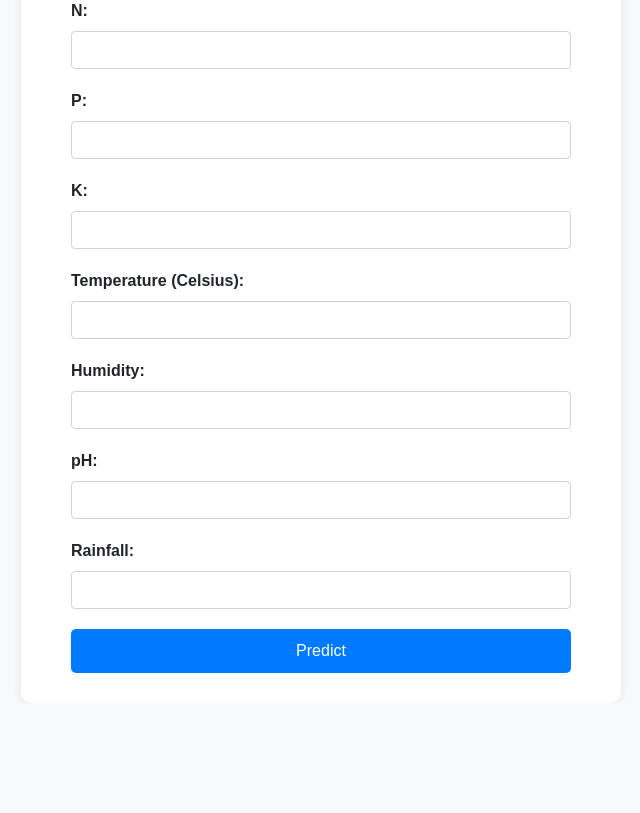
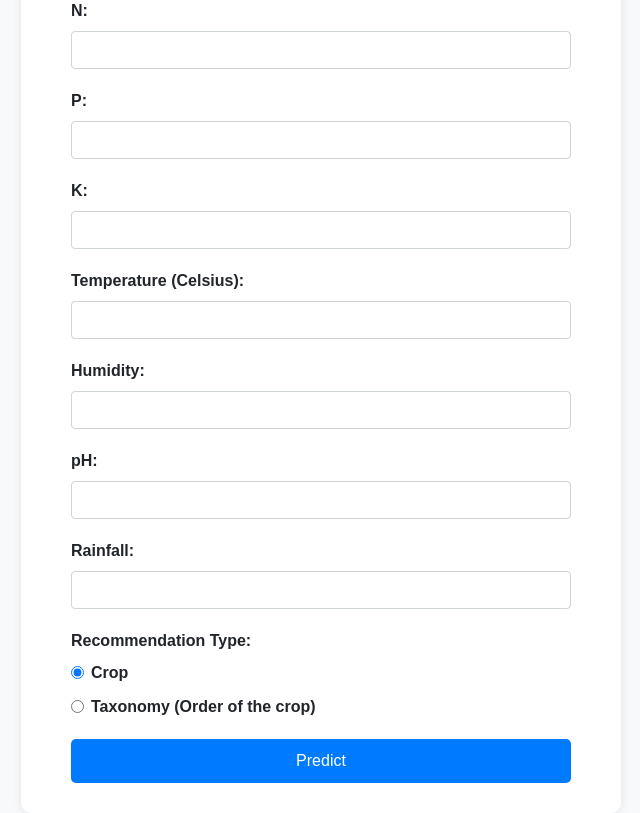
Before and after one commit to audreyvolle/crop-recommendation-application, a Flask app: page / in a window 1280 px wide. Shown: the part 275-1088 px from the top of the page, without its empty margins (319-959 px from the left). Before the commit the page ends 948 px from the top, so only its background shows below. Run offline with Flask 3, Linux system fonts and the light colour scheme; parts of the project's set-up code (start-up, migrations or seed data) failed here and were passed over; some libraries are stand-ins or nearby versions.

Commit message:
taxonomy rec

```diff
--- a/server.py
+++ b/server.py
@@ -22,6 +22,7 @@ Bootstrap(app)
 
 # Load the provided dataset
 data = pd.read_csv("Crop_recommendation.csv")
+dataTaxonomy = pd.read_csv("Order.csv")
 
 # Train a Naive Bayes model on the entire dataset
 features = ['N', 'P', 'K', 'temperature', 'humidity', 'ph', 'rainfall']
@@ -30,10 +31,22 @@ y = data['label']
 nb_model = GaussianNB()
 nb_model.fit(X, y)
 
+# Train a Naive Bayes model on the entire dataset
+X = dataTaxonomy[features]
+y = dataTaxonomy['label']
+nb_model_taxonomy = GaussianNB()
+nb_model_taxonomy.fit(X, y)
+
 # Function to make predictions
 def predict_crop(user_input):
     user_data = pd.DataFrame([user_input], columns=features)
     prediction = nb_model.predict(user_data)
+    return prediction[0]
+
+# Function to make predictions for Taxonomy clustering
+def predict_crop_taxonomy(user_input):
+    user_data = pd.DataFrame([user_input], columns=features)
+    prediction = nb_model_taxonomy.predict(user_data)
     return prediction[0]
 
 # Function to calculate metrics
@@ -58,6 +71,7 @@ def calculate_metrics():
         roc_curves.append((fpr, tpr))
         auc_values_filtered.append(auc(fpr, tpr))
 
+    # Generate a confusion matrix for the filtered data
     correlation_matrix = data[features].corr()
     plt.figure(figsize=(8, 8))
     sns.heatmap(correlation_matrix, annot=True, cmap='coolwarm', fmt=".2f")
@@ -128,6 +142,38 @@ def calculate_metrics():
     # Return all metrics and plots
     return roc_curves, auc_values_filtered, correlation_plot_base64, tsne_plot_base64, dendrogram_base64, labels_heatmap_base64, Hdendrogram_base64
 
+def calculate_metrics_taxonomy():
+
+    # Split the data set into training and testing sets
+    train_data = data.sample(frac=0.8, random_state=123)
+    test_data = data.drop(train_data.index)
+
+    # Perform clustering based on taxonomy for test data
+    predicted_taxonomy = test_data.apply(predict_crop_taxonomy, axis=1)
+
+    # Create binary matrices for actual and predicted labels
+    actual_matrix = pd.get_dummies(test_data['label'])
+    # Extract the crop names from the list of dictionaries
+    predicted_crops = [entry["crop"] for entry in predicted_taxonomy]
+
+    # Create a Series from the list of crop names
+    predicted_series = pd.Series(predicted_crops)
+
+    # Use pd.get_dummies on the Series
+    predicted_matrix = pd.get_dummies(predicted_series)
+
+    # Calculate ROC curves and AUC values for each crop
+    roc_curves_taxonomy = []
+    auc_values_taxonomy = []
+    for crop in data['label'].unique():
+        actual_class_taxonomy = actual_matrix[crop]
+        predicted_class_taxonomy = predicted_matrix[crop]
+        fpr, tpr, _ = roc_curve(actual_class_taxonomy, predicted_class_taxonomy)
+        roc_curves_taxonomy.append((fpr, tpr))
+        auc_values_taxonomy.append(auc(fpr, tpr))
+
+    return roc_curves_taxonomy, auc_values_taxonomy
+
 # Function to plot ROC curves
 def plot_roc_curves(roc_curves, labels, auc_values_filtered):
     plt.figure(figsize=(8, 8))
@@ -147,6 +193,25 @@ def plot_roc_curves(roc_curves, labels, auc_values_filtered):
 def plot_in_main_thread(roc_curves, labels, auc_values_filtered):
     multiprocessing.Process(target=plot_roc_curves, args=(roc_curves, labels, auc_values_filtered)).start()
 
+# Function to plot ROC curves for Taxonomy clustering
+def plot_roc_curves_taxonomy(roc_curves, labels, auc_values_taxonomy):
+    plt.figure(figsize=(8, 8))
+    for i in range(len(roc_curves)):
+        fpr, tpr = roc_curves[i]
+        plt.plot(fpr, tpr, label=f'{labels[i]} (AUC = {auc_values_taxonomy[i]:.2f})')
+
+    plt.plot([0, 1], [0, 1], linestyle='--', color='gray', label='Random')
+    plt.xlabel('False Positive Rate')
+    plt.ylabel('True Positive Rate')
+    plt.title('ROC Curves (Taxonomy Clustering)')
+    plt.legend(loc='lower right')
+    plt.grid(True)
+    plt.ioff()
+    return plt
+
+def plot_in_main_thread_taxonomy(roc_curves, labels, auc_values_taxonomy):
+    multiprocessing.Process(target=plot_roc_curves_taxonomy, args=(roc_curves, labels, auc_values_taxonomy)).start()
+
 # Flask Routes
 @app.route('/')
 def index():
@@ -162,15 +227,24 @@ def predict():
         'humidity': float(request.form['humidity']),
         'ph': float(request.form['ph']),
         'rainfall': float(request.form['rainfall']),
+        'clustering': request.form['clustering']
     }
 
-    prediction = predict_crop(user_input)
+    if user_input['clustering'] == 'taxonomy':
+        prediction = predict_crop_taxonomy(user_input)
+    else:
+        prediction = predict_crop(user_input)
+
     return render_template('index.html', prediction=prediction)
 
 @app.route('/metrics')
 def metrics():
-    # Call the calculate_metrics function
+    # Call the calculate_metrics function for regular clustering
     roc_curves, auc_values_filtered, correlation_plot_base64, tsne_plot_base64, dendrogram_base64, labels_heatmap_base64, Hdendrogram_base64 = calculate_metrics()
+
+    # Call the calculate_metrics_taxonomy function for taxonomy clustering
+    # roc_curves_taxonomy, auc_values_taxonomy = calculate_metrics_taxonomy()
+
     labels = data['label'].unique()
 
     # Extracting the existing plt object from calculate_metrics
@@ -193,6 +267,8 @@ def metrics():
         dendrogram_base64=dendrogram_base64,
         labels_heatmap_base64=labels_heatmap_base64,
         Hdendrogram_base64=Hdendrogram_base64
+        #roc_curves_taxonomy=roc_curves_taxonomy,
+        #auc_values_taxonomy=auc_values_taxonomy
     )
 
 @app.route('/r')
--- a/templates/index.html
+++ b/templates/index.html
@@ -1,5 +1,6 @@
 <!DOCTYPE html>
 <html lang="en">
+
 <head>
     <meta charset="UTF-8">
     <meta name="viewport" content="width=device-width, initial-scale=1.0">
@@ -37,6 +38,14 @@
             font-weight: bold;
         }
 
+        .form-check {
+            margin-bottom: 10px;
+        }
+
+        .form-check-input {
+            margin-right: 5px;
+        }
+
         button {
             background-color: #007bff;
             color: #ffffff;
@@ -61,12 +70,20 @@
             margin-bottom: 30px;
             color: #6c757d;
         }
+
+        .prediction-box {
+            padding: 10px;
+            border-radius: 5px;
+            text-align: center;
+        }
     </style>
 </head>
+
 <body>
     <nav class="navbar navbar-expand-lg navbar-light bg-light">
         <a class="navbar-brand" href="#">Crop Prediction</a>
-        <button class="navbar-toggler" type="button" data-toggle="collapse" data-target="#navbarNav" aria-controls="navbarNav" aria-expanded="false" aria-label="Toggle navigation">
+        <button class="navbar-toggler" type="button" data-toggle="collapse" data-target="#navbarNav"
+            aria-controls="navbarNav" aria-expanded="false" aria-label="Toggle navigation">
             <span class="navbar-toggler-icon"></span>
         </button>
         <div class="collapse navbar-collapse" id="navbarNav">
@@ -117,11 +134,29 @@
                 <label for="rainfall">Rainfall:</label>
                 <input type="text" class="form-control" id="rainfall" name="rainfall" required>
             </div>
+            <div class="form-group">
+                <label for="clustering">Recommendation Type:</label>
+                <div class="form-check">
+                    <input class="form-check-input" type="radio" name="clustering" id="none" value="none" checked>
+                    <label class="form-check-label" for="none">
+                        Crop
+                    </label>
+                </div>
+                <div class="form-check">
+                    <input class="form-check-input" type="radio" name="clustering" id="taxonomy" value="taxonomy">
+                    <label class="form-check-label" for="taxonomy">
+                        Taxonomy (Order of the crop)
+                    </label>
+                </div>
+            </div>
             <button type="submit">Predict</button>
         </form>
         {% if prediction %}
-            <h3 class="mt-4">Predicted Crop: {{ prediction }}</h3>
+        <div class="prediction-box mt-4">
+            <h3>Predicted Crop: {{ prediction }}</h3>
+        </div>
         {% endif %}
     </div>
 </body>
+
 </html>
--- a/templates/styles.css
+++ b/templates/styles.css
@@ -21,5 +21,3 @@ body {
 .btn-primary:hover {
     background-color: #0056b3;
 }
-
-/* Add more styles as needed */
```
Also changed, not shown: templates/metrics.html (+14 -0 lines), Order.csv (added).
